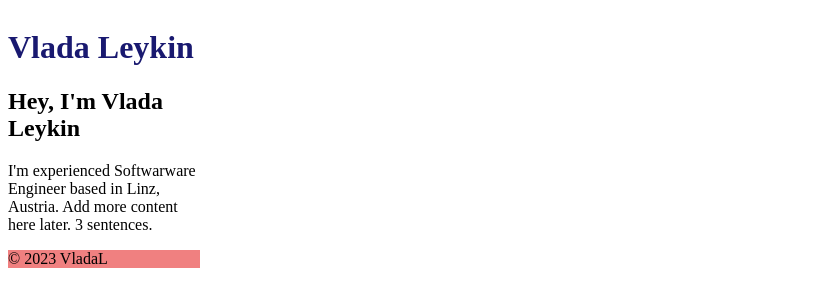
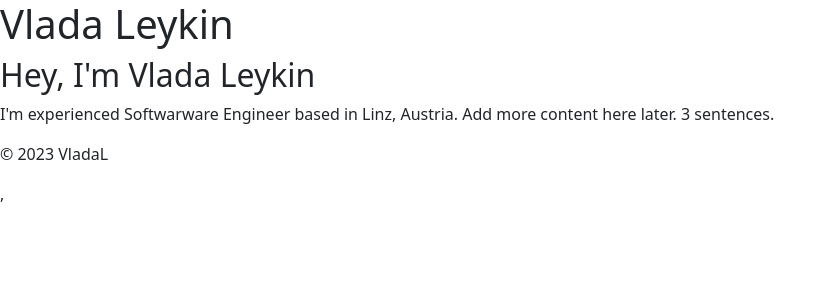
Before and after one commit to Vlada-Leykin/business-card, a React app: page / in a window 1280 px wide. Shown: the top 306 px of the page, without its empty margins (0-836 px from the left). Built offline with nearby package versions, Linux system fonts and the light colour scheme.

Commit message:
add bootstrap infra with webpack

```diff
--- a/public/index.html
+++ b/public/index.html
@@ -4,7 +4,7 @@
 <head lang="en">
   <title>It's me, Vlada</title>
   <meta charset="UTF-8">
-  <link href="styles/style.css" rel="stylesheet" />
+  <meta name="viewport" content="width=device-width, initial-scale=1">
 </head>
 
 <body>
--- a/src/index.js
+++ b/src/index.js
@@ -1,12 +1,17 @@
+// Import our custom CSS
+import './scss/styles.scss';
+
+// Import all of Bootstrap's JS
+// import * as bootstrap from 'bootstrap';
+
 import React from 'react';
 import { createRoot } from 'react-dom/client';
 import App from './components/App.js';
 
 const root = createRoot(document.getElementById('root'));
 root.render(
-  // <React.StrictMode>
-  <App />,
-
-  // </React.StrictMode>
-// <h1>Rick and Morty</h1>
+  <React.StrictMode>
+    <App />
+    ,
+  </React.StrictMode>,
 );
--- /dev/null
+++ b/src/scss/styles.scss
@@ -0,0 +1,2 @@
+// Import all of Bootstrap's CSS
+@import "bootstrap/scss/bootstrap";
--- a/styles/style.css
+++ /dev/null
@@ -1,53 +0,0 @@
-header {
-    background-color: #E0FFFF;
-  }
-
-  nav {
-    background-color: #8FBC8F;
-    padding: 10px;
-  }
-
-  ul li {
-    list-style: none;
-  }
-
-  main {
-    background-color: #DCDCDC;
-  }
-
-  footer {
-    background-color: #F08080;
-  }
-
-  main p {
-    color: #CD5C5C;
-    width: 500px;
-    margin: 10px;
-    font-size: 30px;
-  }
-
-  h1 {
-    color: #191970;
-  }
-
-  body {
-    display: grid;
-    grid-gap: 1vh;
-    grid-template-rows: auto auto 1fr auto;
-  }
-
-
-  @media (min-width: 40em) {
-    body {
-      grid-template-columns: 12em 1fr;
-      grid-template-rows: auto 1fr auto;
-    }
-
-    header {
-      grid-column: span 2;
-    }
-
-    nav {
-      grid-row: span 2;
-    }
-  }
--- a/webpack.config.js
+++ b/webpack.config.js
@@ -1,4 +1,5 @@
 import HtmlWebpackPlugin from 'html-webpack-plugin';
+import autoprefixer from 'autoprefixer';
 
 export default (env, argv) => {
     return {
@@ -11,6 +12,34 @@ export default (env, argv) => {
                   loader: 'babel-loader',
                 },
               },
+              {
+                test: /\.(scss)$/,
+                use: [
+                  {
+                    // Adds CSS to the DOM by injecting a `<style>` tag
+                    loader: 'style-loader'
+                  },
+                  {
+                    // Interprets `@import` and `url()` like `import/require()` and will resolve them
+                    loader: 'css-loader'
+                  },
+                  {
+                    // Loader for webpack to process CSS with PostCSS
+                    loader: 'postcss-loader',
+                    options: {
+                      postcssOptions: {
+                        plugins: [
+                          autoprefixer
+                        ]
+                      }
+                    }
+                  },
+                  {
+                    // Loads a SASS/SCSS file and compiles it to CSS
+                    loader: 'sass-loader'
+                  }
+                ]
+              }
             ],
           },
           plugins: [
```
Also changed, not shown: package.json (+8 -3 lines), 1 other file (tests, documents, lock files or other folders).
